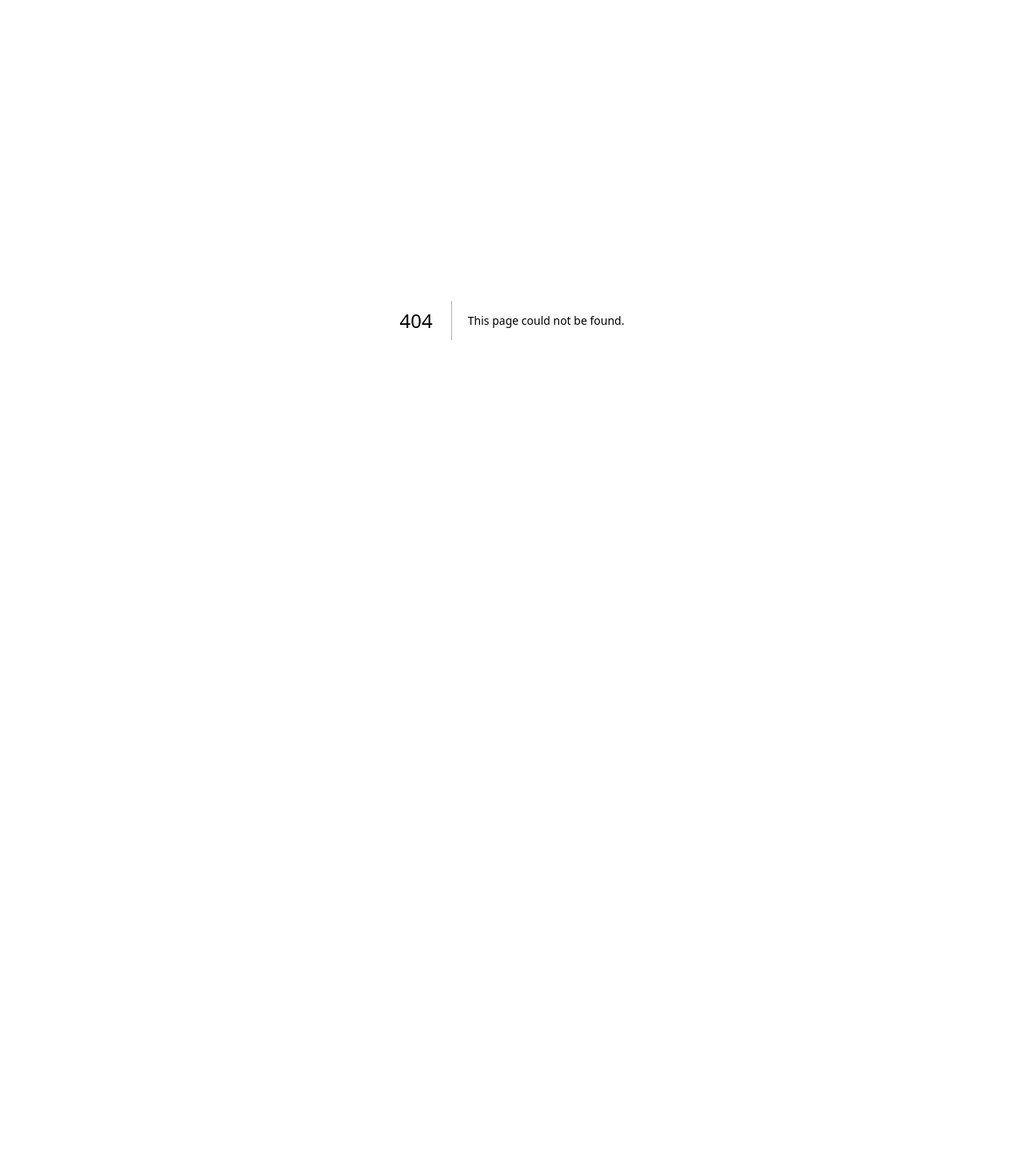
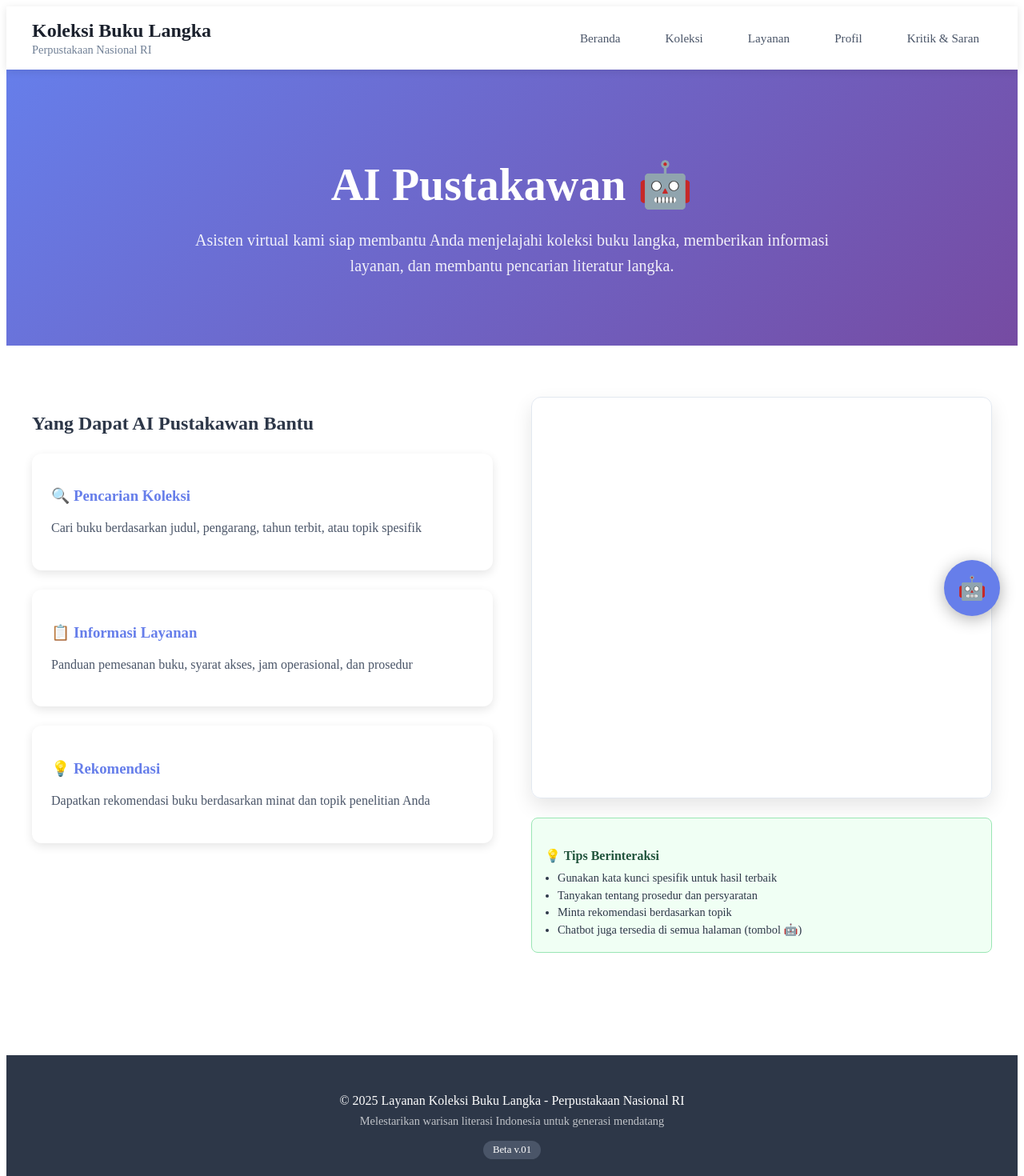
Before and after one commit to aditya-tn/perpustakaan-buku-langka-pusat, a Next.js app: page /chatbot in a window 1280 px wide. Before the commit this address had no page. Shown: the top 1470 px of the page at 80% size. Before the commit the page ends 800 px from the top, so only its background shows below. Built offline with nearby package versions, Linux system fonts and the light colour scheme.

Commit message:
Create chatbot.js

```diff
--- /dev/null
+++ b/pages/chatbot.js
@@ -0,0 +1,180 @@
+// pages/chatbot.js - Halaman Chatbot Khusus
+import { useState } from 'react'
+import Head from 'next/head'
+import Layout from '../components/Layout'
+import Chatbot from '../components/Chatbot'
+
+export default function ChatbotPage() {
+  const [isMobile, setIsMobile] = useState(false)
+
+  // Detect mobile screen
+  useState(() => {
+    const checkMobile = () => setIsMobile(window.innerWidth < 768)
+    checkMobile()
+    window.addEventListener('resize', checkMobile)
+    return () => window.removeEventListener('resize', checkMobile)
+  }, [])
+
+  return (
+    <Layout isMobile={isMobile}>
+      <Head>
+        <title>AI Pustakawan - Layanan Buku Langka</title>
+        <meta name="description" content="Chat dengan AI Pustakawan untuk bantuan koleksi buku langka" />
+      </Head>
+
+      <section style={{
+        background: 'linear-gradient(135deg, #667eea 0%, #764ba2 100%)',
+        color: 'white',
+        padding: isMobile ? '3rem 1rem' : '4rem 2rem',
+        textAlign: 'center'
+      }}>
+        <div style={{ maxWidth: '800px', margin: '0 auto' }}>
+          <h1 style={{
+            fontSize: isMobile ? '2.5rem' : '3.5rem',
+            fontWeight: '800',
+            marginBottom: '1rem'
+          }}>
+            AI Pustakawan 🤖
+          </h1>
+          <p style={{
+            fontSize: isMobile ? '1.1rem' : '1.25rem',
+            opacity: 0.9,
+            lineHeight: '1.6'
+          }}>
+            Asisten virtual kami siap membantu Anda menjelajahi koleksi buku langka,
+            memberikan informasi layanan, dan membantu pencarian literatur langka.
+          </p>
+        </div>
+      </section>
+
+      <section style={{
+        maxWidth: '1200px',
+        margin: '2rem auto',
+        padding: isMobile ? '1rem' : '2rem'
+      }}>
+        <div style={{
+          display: 'grid',
+          gridTemplateColumns: isMobile ? '1fr' : '1fr 1fr',
+          gap: '3rem',
+          alignItems: 'start'
+        }}>
+          {/* Info Section */}
+          <div>
+            <h2 style={{ color: '#2d3748', marginBottom: '1.5rem' }}>
+                Yang Dapat AI Pustakawan Bantu
+            </h2>
+
+            <div style={{ display: 'flex', flexDirection: 'column', gap: '1.5rem' }}>
+              <div style={{
+                padding: '1.5rem',
+                backgroundColor: 'white',
+                borderRadius: '12px',
+                boxShadow: '0 4px 12px rgba(0,0,0,0.1)'
+              }}>
+                <h3 style={{
+                  color: '#667eea',
+                  marginBottom: '0.5rem',
+                  display: 'flex',
+                  alignItems: 'center',
+                  gap: '0.5rem'
+                }}>
+                  🔍 Pencarian Koleksi
+                </h3>
+                <p style={{ color: '#4a5568', lineHeight: '1.6' }}>
+                  Cari buku berdasarkan judul, pengarang, tahun terbit, atau topik spesifik
+                </p>
+              </div>
+
+              <div style={{
+                padding: '1.5rem',
+                backgroundColor: 'white',
+                borderRadius: '12px',
+                boxShadow: '0 4px 12px rgba(0,0,0,0.1)'
+              }}>
+                <h3 style={{
+                  color: '#667eea',
+                  marginBottom: '0.5rem',
+                  display: 'flex',
+                  alignItems: 'center',
+                  gap: '0.5rem'
+                }}>
+                  📋 Informasi Layanan
+                </h3>
+                <p style={{ color: '#4a5568', lineHeight: '1.6' }}>
+                  Panduan pemesanan buku, syarat akses, jam operasional, dan prosedur
+                </p>
+              </div>
+
+              <div style={{
+                padding: '1.5rem',
+                backgroundColor: 'white',
+                borderRadius: '12px',
+                boxShadow: '0 4px 12px rgba(0,0,0,0.1)'
+              }}>
+                <h3 style={{
+                  color: '#667eea',
+                  marginBottom: '0.5rem',
+                  display: 'flex',
+                  alignItems: 'center',
+                  gap: '0.5rem'
+                }}>
+                  💡 Rekomendasi
+                </h3>
+                <p style={{ color: '#4a5568', lineHeight: '1.6' }}>
+                  Dapatkan rekomendasi buku berdasarkan minat dan topik penelitian Anda
+                </p>
+              </div>
+            </div>
+          </div>
+
+          {/* Chatbot Section */}
+          <div style={{
+            position: isMobile ? 'relative' : 'sticky',
+            top: isMobile ? 'auto' : '2rem'
+          }}>
+            <div style={{
+              height: isMobile ? '60vh' : '500px',
+              border: '1px solid #e2e8f0',
+              borderRadius: '12px',
+              overflow: 'hidden',
+              boxShadow: '0 10px 25px rgba(0,0,0,0.1)'
+            }}>
+              <Chatbot isMobile={isMobile} />
+            </div>
+
+            {/* Tips */}
+            <div style={{
+              marginTop: '1.5rem',
+              padding: '1rem',
+              backgroundColor: '#f0fff4',
+              border: '1px solid #9ae6b4',
+              borderRadius: '8px'
+            }}>
+              <h4 style={{
+                color: '#22543d',
+                marginBottom: '0.5rem',
+                display: 'flex',
+                alignItems: 'center',
+                gap: '0.5rem'
+              }}>
+                💡 Tips Berinteraksi
+              </h4>
+              <ul style={{
+                color: '#2d3748',
+                fontSize: '0.9rem',
+                lineHeight: '1.5',
+                paddingLeft: '1rem',
+                margin: 0
+              }}>
+                <li>Gunakan kata kunci spesifik untuk hasil terbaik</li>
+                <li>Tanyakan tentang prosedur dan persyaratan</li>
+                <li>Minta rekomendasi berdasarkan topik</li>
+                <li>Chatbot juga tersedia di semua halaman (tombol 🤖)</li>
+              </ul>
+            </div>
+          </div>
+        </div>
+      </section>
+    </Layout>
+  )
+}
```
